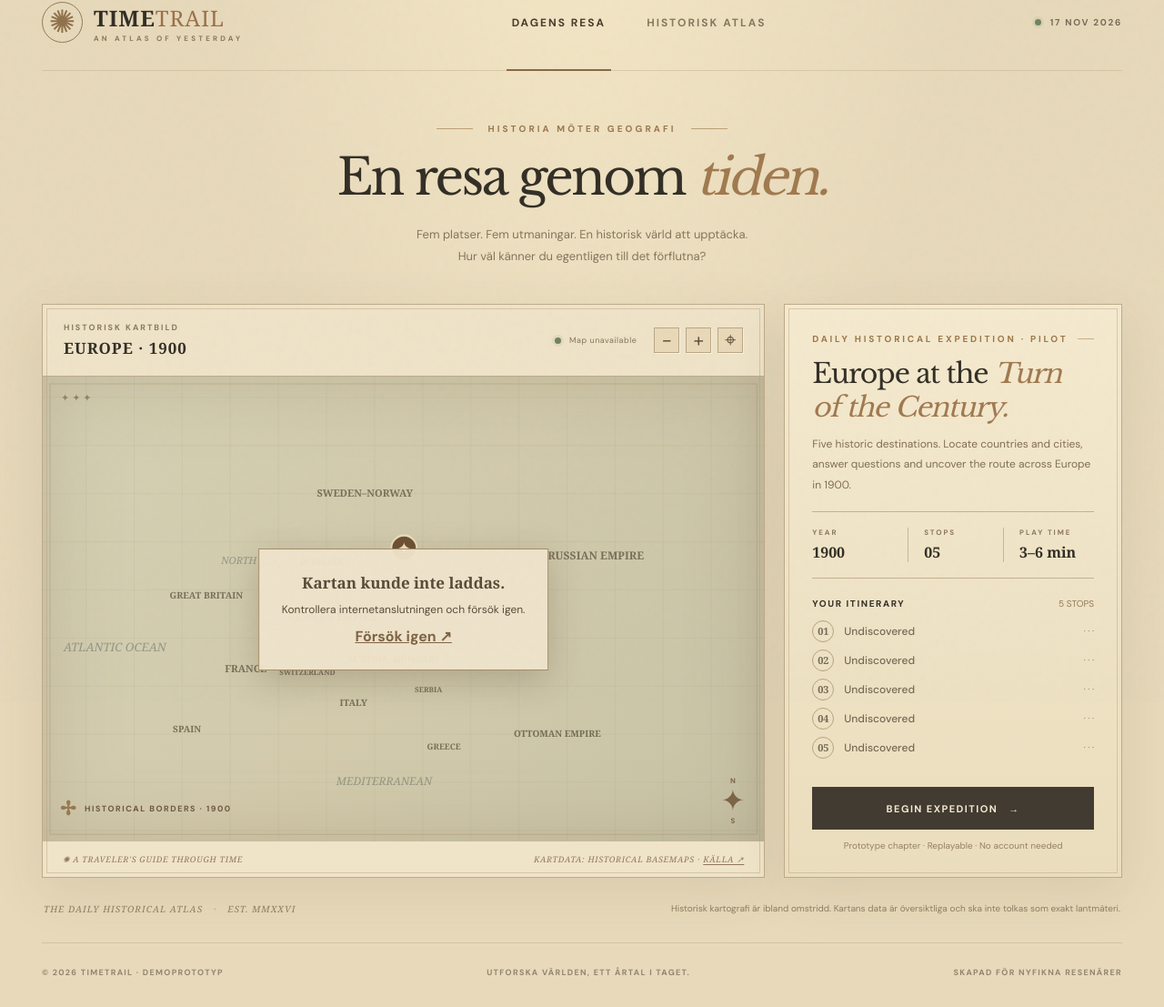
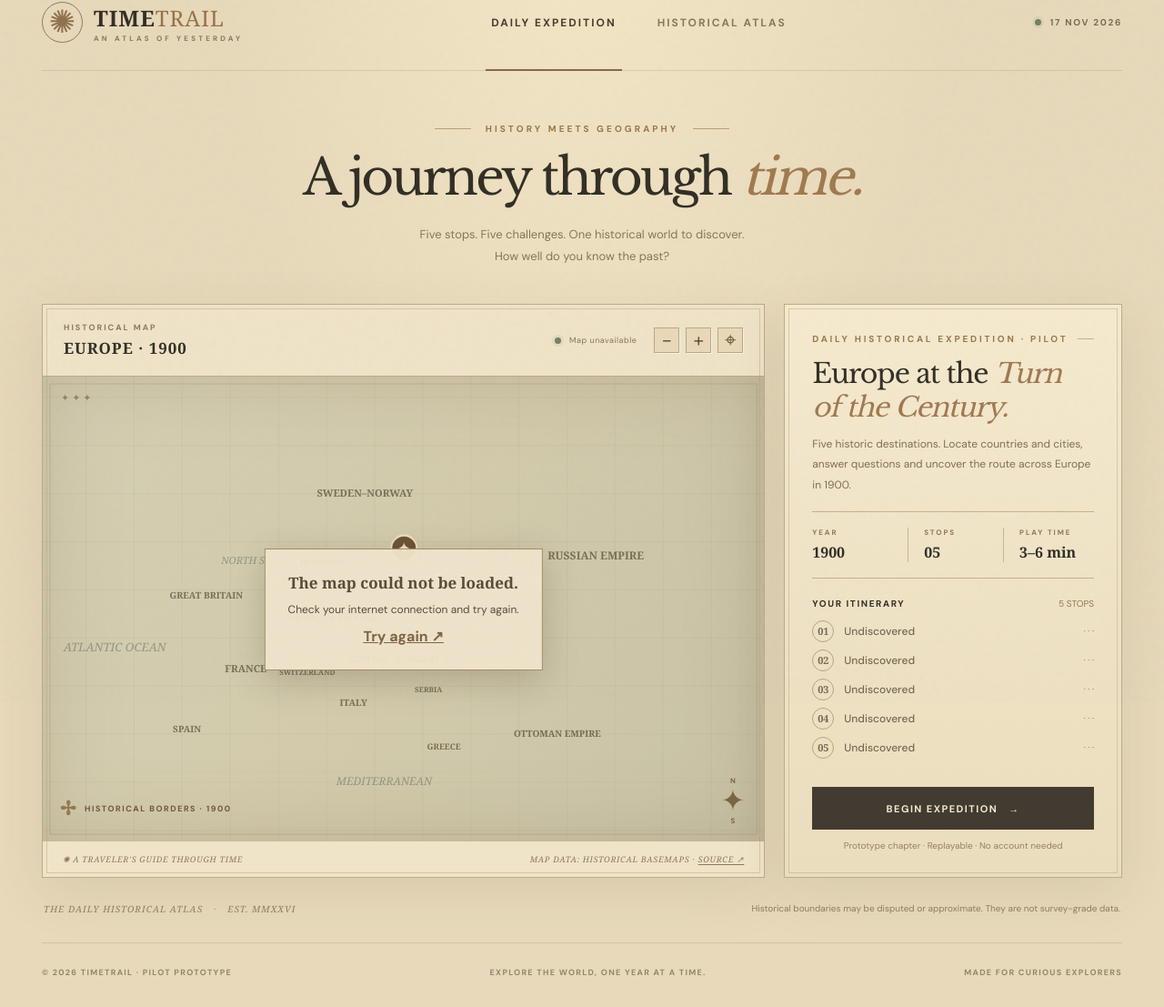
Before and after one commit to liamespenholt/TimeTrail, a plain HTML site: page index.html in a window 1280 px wide. Shown: the part 28-1135 px from the top of the page at 91% size. Drawn offline with nearby package versions, Linux system fonts and the light colour scheme; no server answers.

Commit message:
Implement TimeTrail v0.2 English historical gameplay

```diff
--- a/index.html
+++ b/index.html
@@ -1,11 +1,11 @@
 <!doctype html>
-<html lang="sv">
+<html lang="en">
   <head>
     <meta charset="UTF-8" />
     <meta name="viewport" content="width=device-width, initial-scale=1.0" />
     <meta name="theme-color" content="#e7d8b5" />
-    <meta name="description" content="TimeTrail – ett dagligt geografiquiz genom historien. Fem platser. Fem frågor. En resa tillbaka i tiden." />
-    <title>TimeTrail — Dagens historiska resa</title>
+    <meta name="description" content="TimeTrail – a historical geography game. Five stops, five challenges, one journey into the past." />
+    <title>TimeTrail — Daily Historical Expedition</title>
     <link rel="preconnect" href="https://fonts.googleapis.com" />
     <link rel="preconnect" href="https://fonts.gstatic.com" crossorigin />
     <link href="https://fonts.googleapis.com/css2?family=DM+Sans:wght@400;500;600;700&family=Libre+Baskerville:wght@400;700&display=swap" rel="stylesheet" />
@@ -15,45 +15,45 @@
     <div class="grain" aria-hidden="true"></div>
     <div class="shell">
       <header class="site-header">
-        <a class="brand" href="#" id="brand-link" aria-label="TimeTrail startsida">
+        <a class="brand" href="#" id="brand-link" aria-label="TimeTrail home">
           <span class="brand-mark" aria-hidden="true">✺</span>
           <span class="brand-copy"><strong>TIME<span>TRAIL</span></strong><small>AN ATLAS OF YESTERDAY</small></span>
         </a>
-        <nav class="nav" aria-label="Huvudnavigation">
-          <button class="nav-link active" id="nav-daily" type="button">Dagens resa</button>
-          <button class="nav-link" id="nav-explore" type="button">Historisk atlas</button>
+        <nav class="nav" aria-label="Main navigation">
+          <button class="nav-link active" id="nav-daily" type="button">Daily expedition</button>
+          <button class="nav-link" id="nav-explore" type="button">Historical atlas</button>
         </nav>
-        <div class="header-right"><span class="day-dot"></span><span id="header-date">16 NOV 2026</span></div>
+        <div class="header-right"><span class="day-dot"></span><span id="header-date">17 NOV 2026</span></div>
       </header>
 
       <main>
         <section class="intro" id="intro-section">
-          <div class="eyebrow"><span class="line"></span> HISTORIA MÖTER GEOGRAFI <span class="line"></span></div>
-          <h1>En resa genom <em>tiden.</em></h1>
-          <p>Fem platser. Fem utmaningar. En historisk värld att upptäcka.<br class="desktop-only"/> Hur väl känner du egentligen till det förflutna?</p>
+          <div class="eyebrow"><span class="line"></span> HISTORY MEETS GEOGRAPHY <span class="line"></span></div>
+          <h1>A journey through <em>time.</em></h1>
+          <p>Five stops. Five challenges. One historical world to discover.<br class="desktop-only"/> How well do you know the past?</p>
         </section>
 
         <div class="game-layout">
-          <section class="atlas-frame" aria-label="Interaktiv historisk karta">
+          <section class="atlas-frame" aria-label="Interactive historical map">
             <div class="atlas-toolbar">
-              <div class="map-title"><span class="overline">HISTORISK KARTBILD</span><strong id="map-title">EUROPA · 1900</strong></div>
-              <div class="toolbar-right"><span class="atlas-indicator"><span class="day-dot"></span><span id="map-status">Hämtar historiska gränser...</span></span><button class="icon-button" id="zoom-out" aria-label="Zooma ut" title="Zooma ut">−</button><button class="icon-button" id="zoom-in" aria-label="Zooma in" title="Zooma in">+</button><button class="icon-button compass" id="reset-map" aria-label="Återställ kartvy" title="Återställ kartvy">⌖</button></div>
+              <div class="map-title"><span class="overline">HISTORICAL MAP</span><strong id="map-title">EUROPE · 1900</strong></div>
+              <div class="toolbar-right"><span class="atlas-indicator"><span class="day-dot"></span><span id="map-status">Loading historical borders…</span></span><button class="icon-button" id="zoom-out" aria-label="Zoom out" title="Zoom out">−</button><button class="icon-button" id="zoom-in" aria-label="Zoom in" title="Zoom in">+</button><button class="icon-button compass" id="reset-map" aria-label="Reset map view" title="Reset map view">⌖</button></div>
             </div>
             <div class="map-viewport" id="map-viewport">
-              <canvas id="map-canvas" aria-label="Karta över Europas historiska gränser"></canvas>
-              <div class="map-legend"><span class="legend-seal">✢</span><span id="map-legend">POLITISKA GRÄNSER · ÅR 1900</span></div>
+              <canvas id="map-canvas" aria-label="Map of historical European borders"></canvas>
+              <div class="map-legend"><span class="legend-seal">✢</span><span id="map-legend">HISTORICAL BORDERS · 1900</span></div>
               <div class="map-north" aria-hidden="true"><b>N</b><span>✦</span><b>S</b></div>
               <div class="map-scale" aria-hidden="true">✦ ✦ ✦</div>
-              <div class="map-error" id="map-error" hidden><strong>Kartan kunde inte laddas.</strong><span>Kontrollera internetanslutningen och försök igen.</span><button type="button" id="map-retry" class="text-button">Försök igen ↗</button></div>
+              <div class="map-error" id="map-error" hidden><strong>The map could not be loaded.</strong><span>Check your internet connection and try again.</span><button type="button" id="map-retry" class="text-button">Try again ↗</button></div>
             </div>
-            <div class="atlas-caption"><span>✺ A TRAVELER'S GUIDE THROUGH TIME</span><span>KARTDATA: HISTORICAL BASEMAPS · <a href="https://github.com/aourednik/historical-basemaps" target="_blank" rel="noopener noreferrer">KÄLLA ↗</a></span></div>
+            <div class="atlas-caption"><span>✺ A TRAVELER'S GUIDE THROUGH TIME</span><span>MAP DATA: HISTORICAL BASEMAPS · <a href="https://github.com/aourednik/historical-basemaps" target="_blank" rel="noopener noreferrer">SOURCE ↗</a></span></div>
           </section>
 
           <aside class="journal" id="journal" aria-live="polite"></aside>
         </div>
-        <div class="below-grid"><div class="edition-label">THE DAILY HISTORICAL ATLAS <span>·</span> EST. MMXXVI</div><div class="bottom-note">Historisk kartografi är ibland omstridd. Kartans data är översiktliga och ska inte tolkas som exakt lantmäteri.</div></div>
+        <div class="below-grid"><div class="edition-label">THE DAILY HISTORICAL ATLAS <span>·</span> EST. MMXXVI</div><div class="bottom-note">Historical boundaries may be disputed or approximate. They are not survey-grade data.</div></div>
       </main>
-      <footer class="site-footer"><span>© 2026 TIMETRAIL · DEMOPROTOTYP</span><span>Utforska världen, ett årtal i taget.</span><span>Skapad för nyfikna resenärer</span></footer>
+      <footer class="site-footer"><span>© 2026 TIMETRAIL · PILOT PROTOTYPE</span><span>Explore the world, one year at a time.</span><span>Made for curious explorers</span></footer>
     </div>
     <script src="./app.js" defer></script>
   </body>
```
